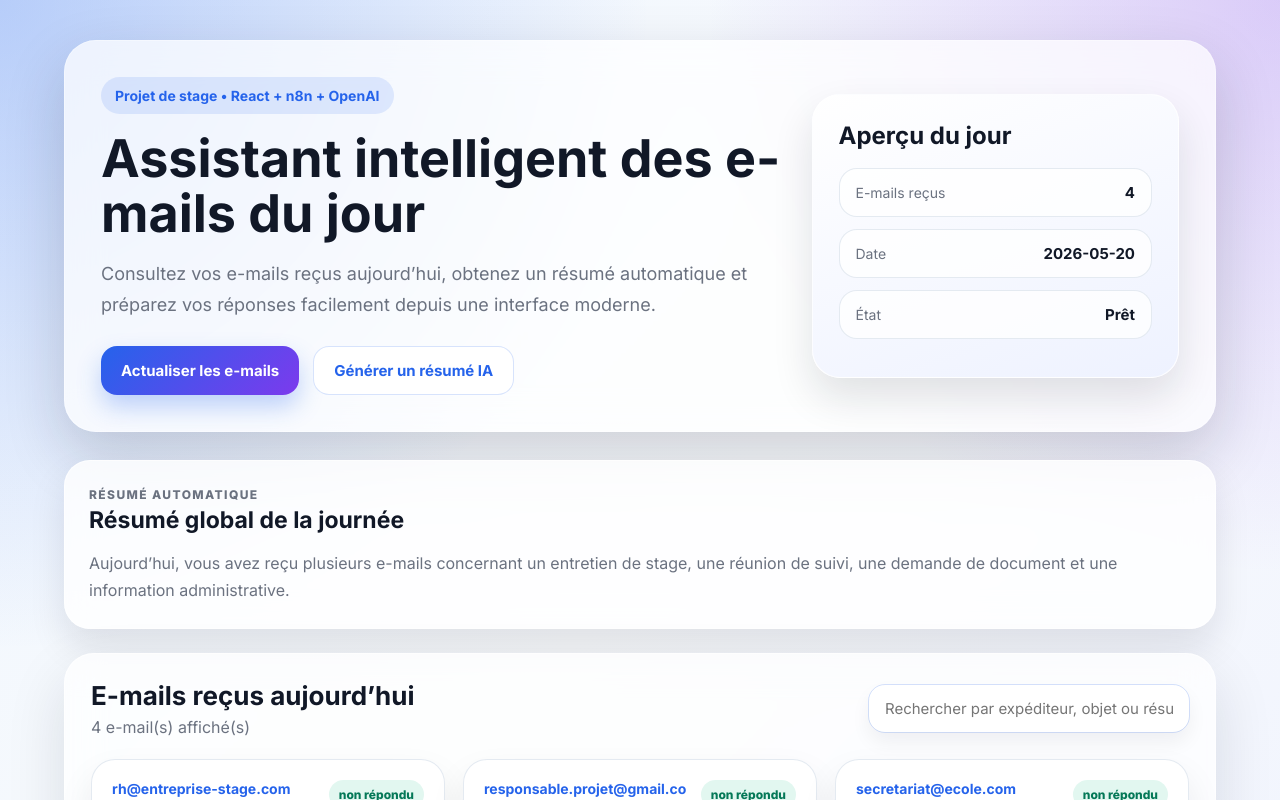
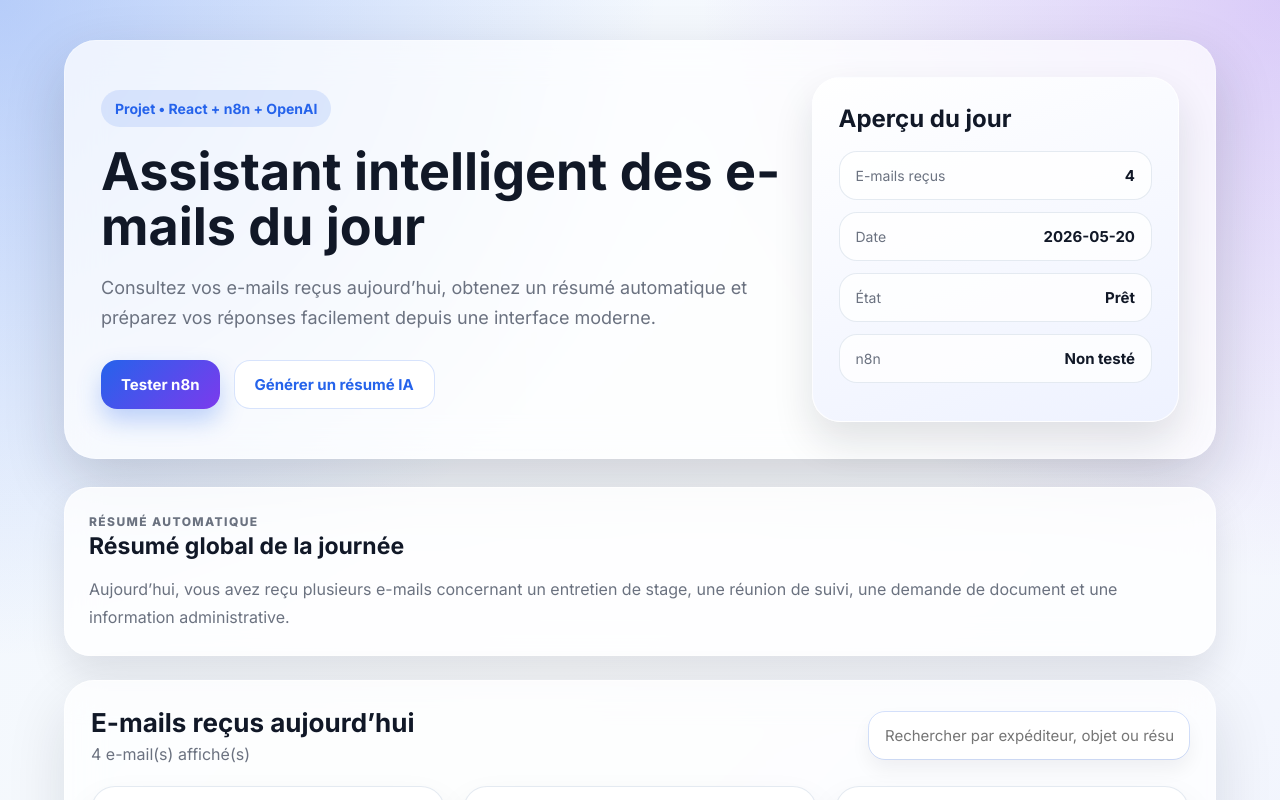
Before and after one commit to siewealix/assistant-mails, a React app in the folder frontend/: page / in a window 1280 px wide. Shown: the top 800 px of the page. Built offline with nearby package versions, Linux system fonts and the light colour scheme; the HTML template or start-up script is replaced by a standard one.

Commit message:
Ajout du test de connexion entre React et n8n

```diff
--- a/frontend/src/App.css
+++ b/frontend/src/App.css
@@ -1077,3 +1077,51 @@
     border-radius: 24px;
   }
 }
+
+/* Style de la section qui affiche le résultat du test n8n. */
+.connection-section {
+  /* Ajoute un espace sous la section. */
+  margin-bottom: 24px;
+}
+
+/* Style de la carte de connexion n8n. */
+.connection-card {
+  /* Ajoute un fond vert très clair pour indiquer une connexion réussie. */
+  background: rgba(16, 185, 129, 0.12);
+
+  /* Ajoute une bordure verte douce. */
+  border: 1px solid rgba(16, 185, 129, 0.25);
+
+  /* Arrondit fortement les coins. */
+  border-radius: 24px;
+
+  /* Ajoute de l'espace intérieur. */
+  padding: 20px 24px;
+
+  /* Ajoute une ombre légère. */
+  box-shadow: 0 18px 36px rgba(15, 23, 42, 0.08);
+}
+
+/* Style du texte dans la carte de connexion. */
+.connection-card p {
+  /* Supprime les grandes marges. */
+  margin: 0;
+
+  /* Définit une couleur verte foncée. */
+  color: #047857;
+
+  /* Rend le texte plus épais. */
+  font-weight: 700;
+
+  /* Améliore la lisibilité. */
+  line-height: 1.6;
+}
+
+/* Style spécial du label dans la carte de connexion. */
+.connection-card .card-label {
+  /* Ajoute une petite marge sous le label. */
+  margin-bottom: 8px;
+
+  /* Définit une couleur verte. */
+  color: #059669;
+}
--- a/frontend/src/App.jsx
+++ b/frontend/src/App.jsx
@@ -29,6 +29,12 @@ function App() {
 
   // Crée une variable pour afficher un message après la préparation de la réponse.
   const [replyStatus, setReplyStatus] = useState('')
+
+    // Crée une variable pour stocker le message reçu depuis n8n.
+  const [n8nMessage, setN8nMessage] = useState('')
+
+  // Crée une variable pour savoir si le test n8n est en cours.
+  const [n8nLoading, setN8nLoading] = useState(false)
 
   // Lance le chargement des e-mails quand la page s'ouvre.
   useEffect(() => {
@@ -133,6 +139,51 @@ function App() {
     setReplyStatus('Réponse préparée avec succès. Elle sera envoyée avec n8n dans la prochaine étape.')
   }
 
+    // Teste la connexion entre React et n8n.
+  async function handleTestN8nConnection() {
+    // Vide l'ancien message n8n avant de commencer un nouveau test.
+    setN8nMessage('')
+
+    // Indique que le test est en cours.
+    setN8nLoading(true)
+
+    // Essaie d'appeler le webhook n8n.
+    try {
+      // Récupère l'URL du webhook n8n depuis le fichier .env.
+      const n8nUrl = import.meta.env.VITE_N8N_TEST_URL
+
+      // Vérifie si l'URL du webhook est absente.
+      if (!n8nUrl) {
+        // Lance une erreur si l'URL n'est pas définie.
+        throw new Error('URL n8n manquante dans le fichier .env.')
+      }
+
+      // Envoie une demande GET vers n8n.
+      const response = await fetch(n8nUrl)
+
+      // Vérifie si n8n a répondu avec une erreur.
+      if (!response.ok) {
+        // Lance une erreur si la réponse n'est pas correcte.
+        throw new Error('n8n a répondu avec une erreur.')
+      }
+
+      // Convertit la réponse JSON de n8n en objet JavaScript.
+      const data = await response.json()
+
+      // Affiche le message reçu depuis n8n dans l'interface.
+      setN8nMessage(data.message || 'Connexion réussie avec n8n.')
+    } catch (problem) {
+      // Affiche l'erreur dans la console du navigateur.
+      console.error(problem)
+
+      // Affiche un message d'erreur simple dans l'interface.
+      setN8nMessage('Connexion impossible avec n8n. Vérifiez que n8n est lancé et que le workflow est actif.')
+    } finally {
+      // Indique que le test est terminé.
+      setN8nLoading(false)
+    }
+  }
+
   // Retourne l'interface visible de l'application.
   return (
     // Conteneur principal de l'application.
@@ -142,7 +193,7 @@ function App() {
         {/* Bloc du texte principal. */}
         <div className="hero-content">
           {/* Badge de présentation du projet. */}
-          <p className="badge">Projet de stage • React + n8n + OpenAI</p>
+          <p className="badge">Projet • React + n8n + OpenAI</p>
 
           {/* Titre principal de l'application. */}
           <h1>Assistant intelligent des e-mails du jour</h1>
@@ -154,8 +205,10 @@ function App() {
 
           {/* Zone des boutons principaux. */}
           <div className="hero-actions">
-            {/* Bouton prévu plus tard pour actualiser les données depuis n8n. */}
-            <button className="primary-button">Actualiser les e-mails</button>
+            {/* Bouton qui teste la connexion entre React et n8n. */}
+            <button className="primary-button" onClick={handleTestN8nConnection}>
+              {n8nLoading ? 'Test en cours...' : 'Tester n8n'}
+            </button>
 
             {/* Bouton prévu plus tard pour générer un résumé avec l'IA. */}
             <button className="secondary-button">Générer un résumé IA</button>
@@ -193,7 +246,31 @@ function App() {
             {/* Valeur de l'état. */}
             <strong>{loading ? 'Chargement' : 'Prêt'}</strong>
           </div>
+
+          {/* Ligne qui affiche le message reçu depuis n8n. */}
+          <div className="stat-line">
+            {/* Libellé de la connexion n8n. */}
+            <span>n8n</span>
+
+            {/* Message court selon l'état de la connexion. */}
+            <strong>{n8nMessage ? 'Connecté' : 'Non testé'}</strong>
+          </div>
         </div>
+
+              {/* Affiche le message retourné par n8n après le test de connexion. */}
+      {n8nMessage && (
+        // Section visible uniquement quand un message n8n existe.
+        <section className="connection-section">
+          {/* Carte du résultat de connexion. */}
+          <article className="connection-card">
+            {/* Petit label de la carte. */}
+            <p className="card-label">Connexion n8n</p>
+
+            {/* Message reçu depuis n8n. */}
+            <p>{n8nMessage}</p>
+          </article>
+        </section>
+      )}
       </section>
 
       {/* Section du résumé global. */}
```
Also changed, not shown: 3 other files (tests, documents, lock files or other folders).
